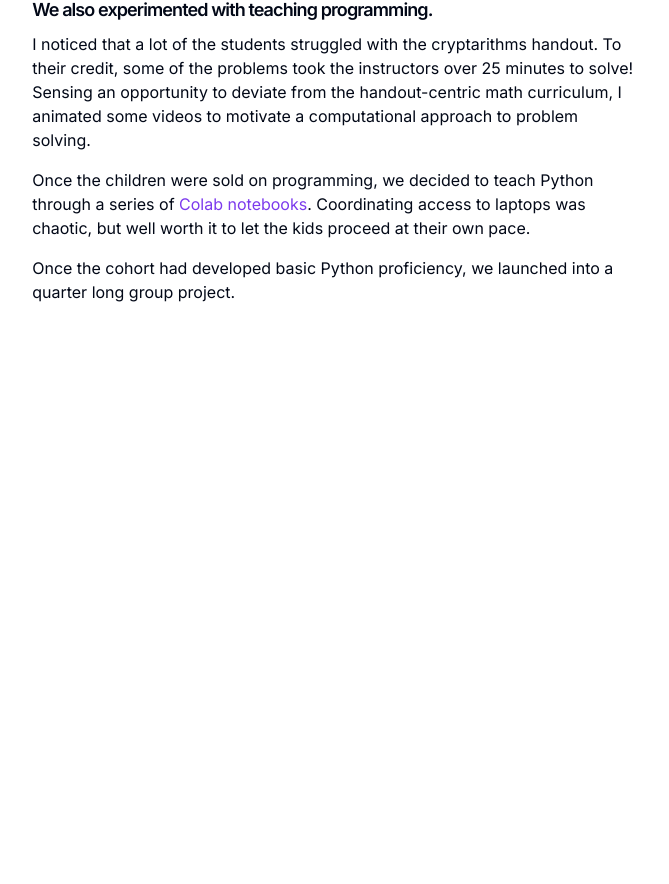
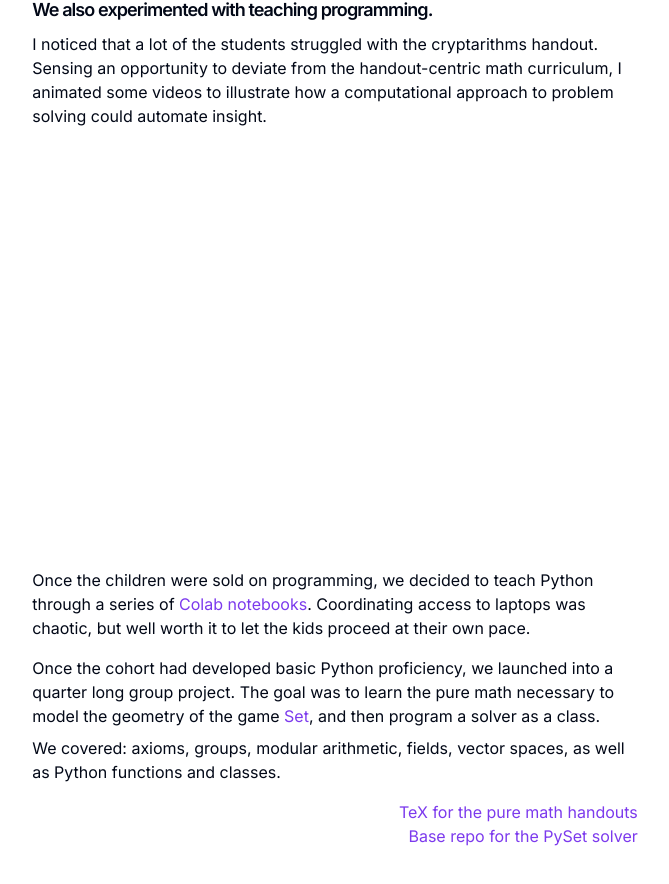
Before and after one commit to andyshen55/portfolio, a Next.js app: page /circle in a window 1280 px wide. Shown: the part 800-1684 px from the top of the page, without its empty margins (305-974 px from the left). Before the commit the page ends 1264 px from the top, so only its background shows below. Built offline with nearby package versions, Linux system fonts and the light colour scheme.

Commit message:
Added video player to Circle page, as well as programming content

```diff
--- a/app/circle/page.tsx
+++ b/app/circle/page.tsx
@@ -1,4 +1,10 @@
 "use client";
+
+import React from "react";
+
+import dynamic from "next/dynamic";
+const ReactPlayer = dynamic(() => import("react-player"), { ssr: false });
+
 import {
   Dialog,
   DialogContent,
@@ -32,7 +38,7 @@ function HandoutCard(props: {
 export function Gallery() {
   return (
     <div className="max-w-2xl mx-auto py-16 px-4 sm:py-24 sm:px-6 lg:max-w-7xl lg:px-8">
-      <div className="grid grid-cols-1 gap-y-10 sm:grid-cols-2 gap-x-6 lg:grid-cols-3 xl:grid-cols-4 xl:gap-x-8">
+      <div className="grid grid-cols-1 gap-y-10 sm:grid-cols-2 gap-x-6  xl:grid-cols-4 xl:gap-x-8">
         {handouts.map((handout, idx) => (
           <HandoutCard
             name={handout.name}
@@ -70,11 +76,21 @@ export default function CirclePage() {
         </h2>
         <p>
           I noticed that a lot of the students struggled with the cryptarithms
-          handout. To their credit, some of the problems took the instructors
-          over 25 minutes to solve! Sensing an opportunity to deviate from the
-          handout-centric math curriculum, I animated some videos to motivate a
-          computational approach to problem solving.
+          handout. Sensing an opportunity to deviate from the handout-centric
+          math curriculum, I animated some videos to illustrate how a
+          computational approach to problem solving could automate insight.
         </p>
+      </section>
+      <section className="full-bleed">
+        <div className="flex items-center justify-center p-8">
+          <ReactPlayer
+            url="https://www.youtube.com/watch?v=qoU44qFJ95E&list=PLNC_Fddtqhottfl9HtRu48wDEvxC4HmAM"
+            className="react-player"
+            controls={false}
+          />
+        </div>
+      </section>
+      <section>
         <p className="mt-4">
           Once the children were sold on programming, we decided to teach Python
           through a series of{" "}
@@ -90,7 +106,38 @@ export default function CirclePage() {
         </p>
         <p className="mt-4">
           Once the cohort had developed basic Python proficiency, we launched
-          into a quarter long group project.{" "}
+          into a quarter long group project. The goal was to learn the pure math
+          necessary to model the geometry of the game{" "}
+          <a
+            target="_blank"
+            className=" text-violet-600 hover:text-teal-400"
+            href="https://en.wikipedia.org/wiki/Set_(card_game)"
+          >
+            Set
+          </a>
+          , and then program a solver as a class.
+        </p>
+        <p className="mt-2 ">
+          We covered: axioms, groups, modular arithmetic, fields, vector spaces,
+          as well as Python functions and classes.
+        </p>
+        <p className="mt-4 text-base text-right">
+          <a
+            target="_blank"
+            className=" text-violet-600 hover:text-teal-400"
+            href="https://www.overleaf.com/read/njcyczwzgvjv"
+          >
+            TeX for the pure math handouts
+          </a>
+        </p>
+        <p className="text-base text-right">
+          <a
+            target="_blank"
+            className=" text-violet-600 hover:text-teal-400"
+            href="https://github.com/andyshen55/pyset"
+          >
+            Base repo for the PySet solver
+          </a>
         </p>
       </section>
     </>
--- a/app/globals.css
+++ b/app/globals.css
@@ -91,3 +91,8 @@
   width: 100%;
   grid-column: 1 / 4;
 }
+
+.react-player {
+  height: auto !important;
+aspect-ratio: 16/9;
+}
--- a/package.json
+++ b/package.json
@@ -25,6 +25,7 @@
     "postcss": "8.4.27",
     "react": "18.2.0",
     "react-dom": "18.2.0",
+    "react-player": "^2.12.0",
     "tailwind-merge": "^1.14.0",
     "tailwindcss": "3.3.3",
     "tailwindcss-animate": "^1.0.6",
```
Also changed, not shown: 1 other file (tests, documents, lock files or other folders).
